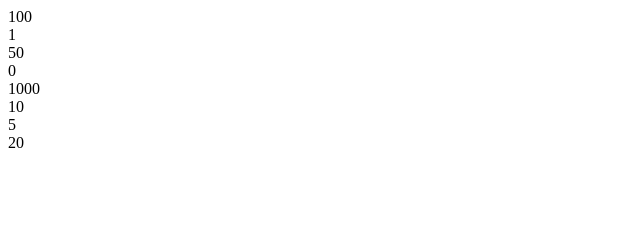
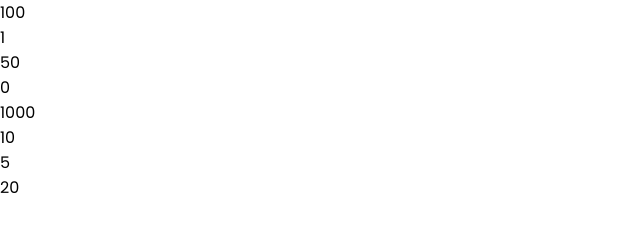
Before and after one commit to Thuotracy/spin_the_wheel_game, a plain HTML site: page index.html in a window 1280 px wide. Shown: the whole page, without its empty margins (0-640 px from the left). Drawn offline with Linux system fonts and the light colour scheme.

Commit message:
styled the html

```diff
--- a/style.css
+++ b/style.css
@@ -1,3 +1,8 @@
 @import url('https://fonts.googleapis.com/css?family=Poppins:200,300,400,500,600,700,800,900&display=swap');
 
-*{}
+*{
+    margin: 0;
+    padding: 0;
+    box-sizing: border-box;
+    font-family: 'Poppins', sans-serif;
+}
```
